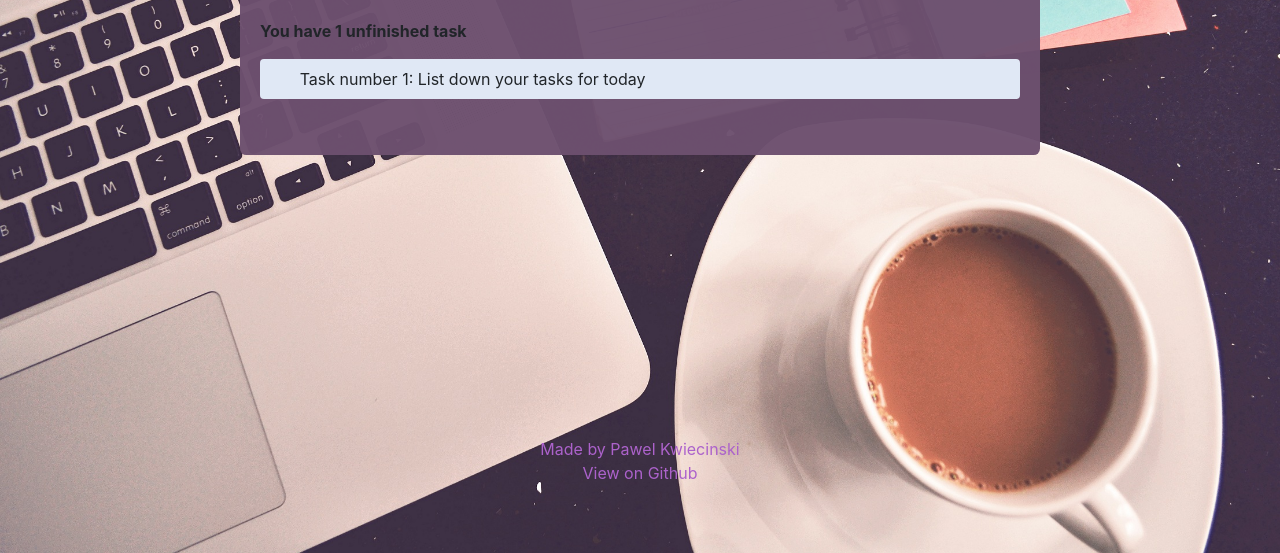
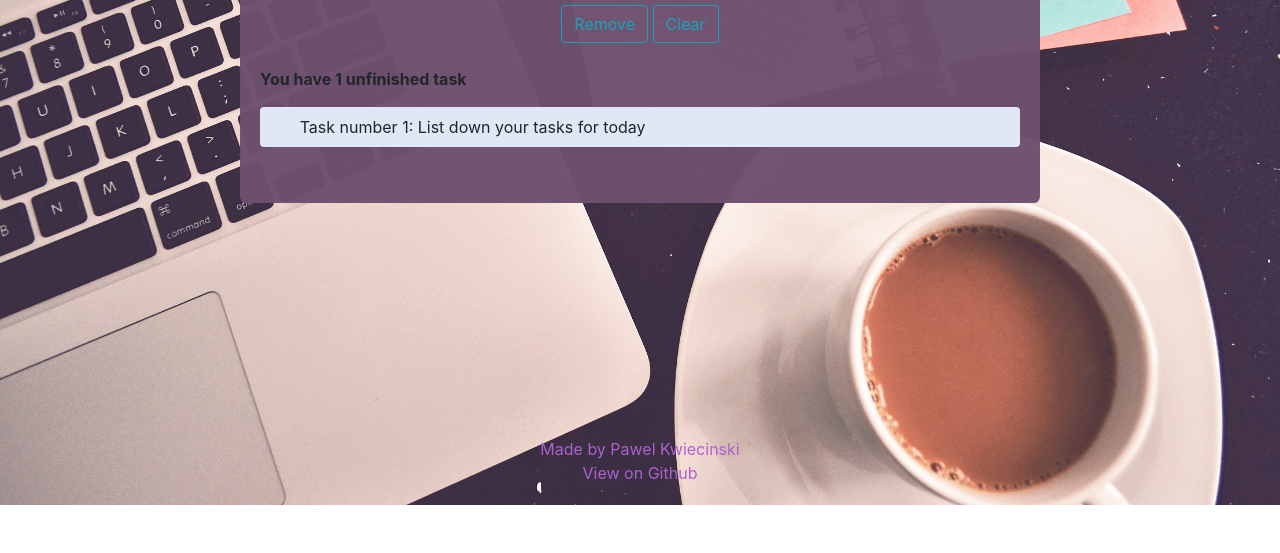
Before and after one commit to Laupus/To-Do-App-with-Vue, a plain HTML site: page index.html in a window 1280 px wide. Shown: the part 295-848 px from the top of the page. After the commit the page ends 800 px from the top, so only its background shows below. Drawn offline with nearby package versions, Linux system fonts and the light colour scheme.

Commit message:
Update styles.css

```diff
--- a/styles.css
+++ b/styles.css
@@ -4,6 +4,7 @@
 body{
   background-image: url('./resources/stuff-to-do.jpg');
   background-size: cover;
+  padding: 3rem 1.25rem;
   min-height: 100vh;
 }
 footer{
```
